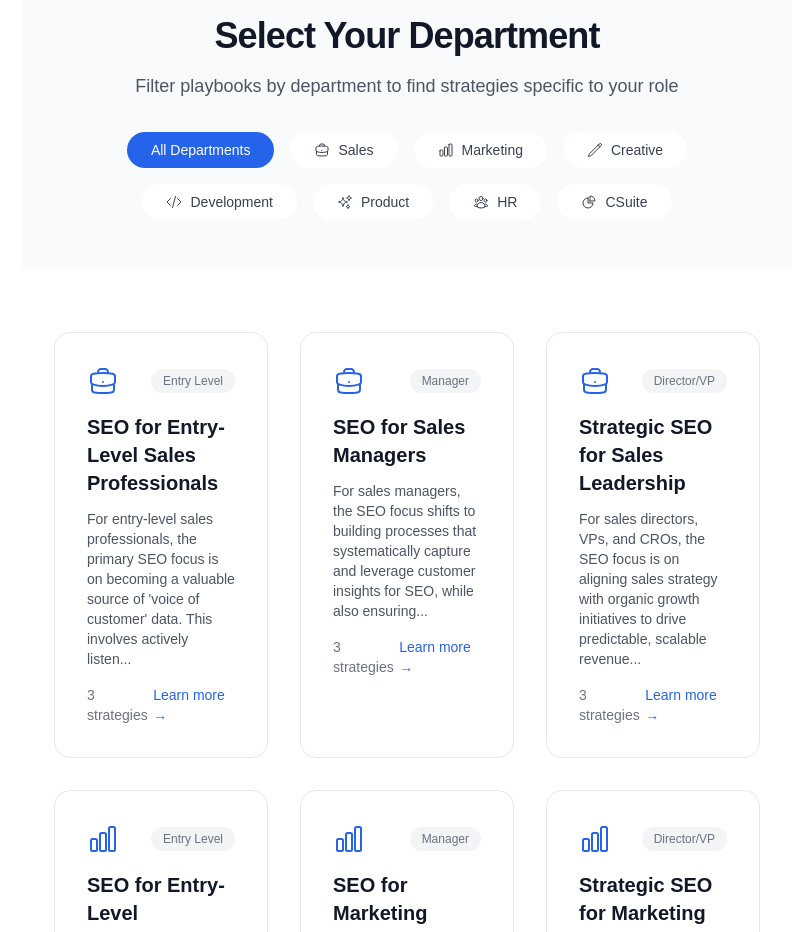
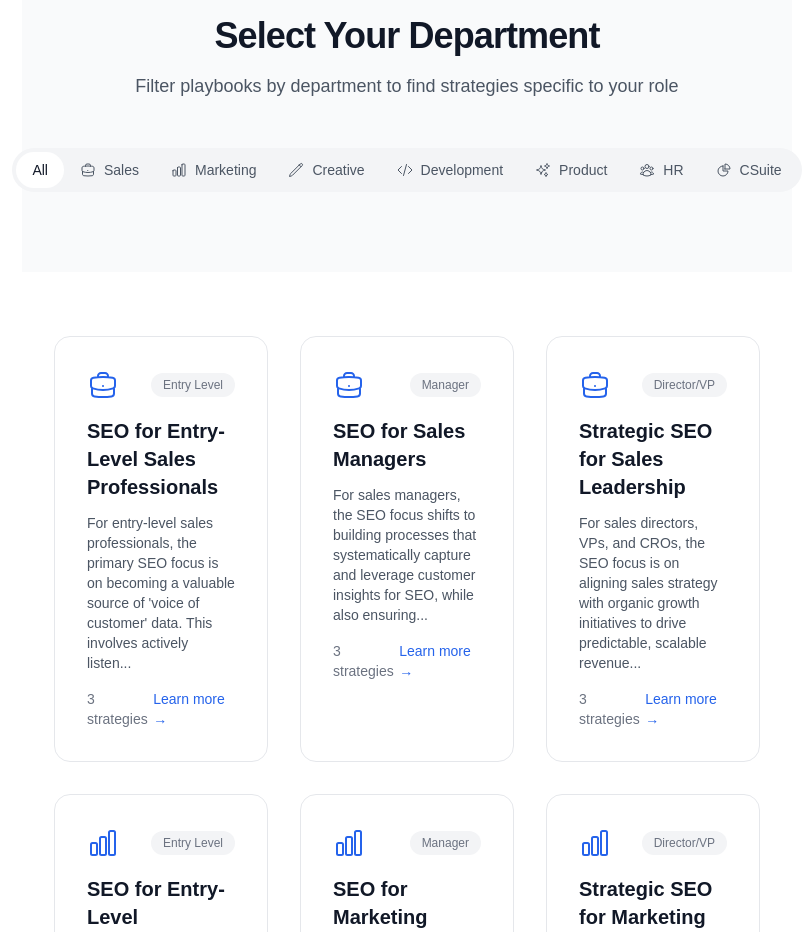
Before and after one commit to b2bvic/seobyrole, a Next.js app: page / in a window 1280 px wide. Shown: the part 920-1852 px from the top of the page, without its empty margins (376-1188 px from the left). Built offline with nearby package versions, Linux system fonts and the light colour scheme; a web font is replaced by a local one.

Commit message:
fix: Correctly fetch data on server and fix homepage JSX

```diff
--- a/src/pages/index.js
+++ b/src/pages/index.js
@@ -1,10 +1,11 @@
-import { useState, useEffect } from 'react'
+import { useState } from 'react'
 import Head from 'next/head'
 import Link from 'next/link'
 import { MagnifyingGlassIcon, DocumentTextIcon, UserGroupIcon, ChartBarIcon, SparklesIcon, BriefcaseIcon, PencilIcon, CodeBracketIcon, ChartPieIcon, UsersIcon } from '@heroicons/react/24/outline'
 import SEOHead from '../components/seo/SEOHead'
 import Layout from '../components/layout/Layout'
-import appData from '../../appData.json'
+import fs from 'fs'
+import path from 'path'
 
 // Department icons mapping
 const departmentIcons = {
@@ -17,14 +18,12 @@ const departmentIcons = {
   CSuite: ChartPieIcon
 }
 
-export default function Home() {
-  const [selectedDepartment, setSelectedDepartment] = useState('all')
-  const [playbooks, setPlaybooks] = useState([])
+export async function getServerSideProps() {
+  const filePath = path.join(process.cwd(), 'appData.json');
+  const fileContent = fs.readFileSync(filePath, 'utf8');
+  const appData = JSON.parse(fileContent);
 
-  // Process departments and create playbooks
-  useEffect(() => {
   const allPlaybooks = []
-
   Object.entries(appData.content).forEach(([dept, deptData]) => {
     if (deptData.introduction) {
       ['entry', 'manager', 'director'].forEach(level => {
@@ -45,19 +44,28 @@ export default function Home() {
     }
   })
 
-    setPlaybooks(allPlaybooks)
-  }, [])
+  const stats = {
+    totalPlaybooks: allPlaybooks.length,
+    departments: Object.keys(appData.content).length,
+    seniorityLevels: 3,
+    actionableStrategies: allPlaybooks.reduce((acc, p) => acc + (p.actionableTasks?.length || 0), 0)
+  }
+
+  return {
+    props: {
+      initialPlaybooks: allPlaybooks,
+      stats,
+      departments: Object.keys(appData.content)
+    }
+  }
+}
+
+export default function Home({ initialPlaybooks, stats, departments }) {
+  const [selectedDepartment, setSelectedDepartment] = useState('all')
 
   const filteredPlaybooks = selectedDepartment === 'all'
-    ? playbooks
-    : playbooks.filter(p => p.department === selectedDepartment)
-
-  const stats = {
-    totalPlaybooks: playbooks.length,
-    departments: Object.keys(appData.content).length,
-    seniorityLevels: 3,
-    actionableStrategies: playbooks.reduce((acc, p) => acc + (p.actionableTasks?.length || 0), 0)
-  }
+    ? initialPlaybooks
+    : initialPlaybooks.filter(p => p.department === selectedDepartment)
 
   return (
     <>
@@ -137,34 +145,30 @@ export default function Home() {
               </p>
             </div>
 
-            <div className="mt-8 flex flex-wrap justify-center gap-4">
+            <div className="mt-12">
+              <div className="flex justify-center mb-8">
+                <div className="flex items-center bg-gray-100 dark:bg-gray-800 rounded-full p-1">
                   <button
                     onClick={() => setSelectedDepartment('all')}
-                className={`rounded-full px-6 py-2 text-sm font-medium transition-colors ${
-                  selectedDepartment === 'all'
-                    ? 'bg-primary-600 text-white'
-                    : 'bg-white dark:bg-gray-700 text-gray-700 dark:text-gray-300 hover:bg-gray-100 dark:hover:bg-gray-600'
-                }`}
+                    className={`px-4 py-2 text-sm font-medium rounded-full transition-colors ${selectedDepartment === 'all' ? 'bg-white dark:bg-gray-700 text-gray-900 dark:text-white' : 'text-gray-600 dark:text-gray-400'}`}
                   >
-                All Departments
+                    All
                   </button>
-              {Object.keys(appData.content).map(dept => {
+                  {departments.map(dept => {
                     const Icon = departmentIcons[dept] || DocumentTextIcon
                     return (
                       <button
                         key={dept}
                         onClick={() => setSelectedDepartment(dept)}
-                    className={`flex items-center gap-2 rounded-full px-6 py-2 text-sm font-medium transition-colors ${
-                      selectedDepartment === dept
-                        ? 'bg-primary-600 text-white'
-                        : 'bg-white dark:bg-gray-700 text-gray-700 dark:text-gray-300 hover:bg-gray-100 dark:hover:bg-gray-600'
-                    }`}
+                        className={`flex items-center gap-2 rounded-full px-4 py-2 text-sm font-medium transition-colors ${selectedDepartment === dept ? 'bg-white dark:bg-gray-700 text-gray-900 dark:text-white' : 'text-gray-600 dark:text-gray-400'}`}
                       >
                         <Icon className="h-4 w-4" />
                         {dept}
                       </button>
                     )
                   })}
+                </div>
+              </div>
             </div>
           </div>
         </section>
@@ -320,8 +324,3 @@ export default function Home() {
     </>
   )
 }
-
-// Disable SSR/SSG to avoid build errors
-export const getServerSideProps = async () => {
-  return { props: {} }
-}
--- a/src/pages/playbook/[slug].js
+++ b/src/pages/playbook/[slug].js
@@ -3,11 +3,18 @@ import Link from 'next/link'
 import { ChevronRightIcon, CheckCircleIcon, PlayIcon, LightBulbIcon } from '@heroicons/react/24/outline'
 import SEOHead from '../../components/seo/SEOHead'
 import Layout from '../../components/layout/Layout'
-import appData from '../../../appData.json'
+import fs from 'fs'
+import path from 'path'
 
 // Use server-side rendering to avoid build errors
 export async function getServerSideProps({ params }) {
   const { slug } = params
+
+  // Read data from JSON file
+  const filePath = path.join(process.cwd(), 'appData.json');
+  const fileContent = fs.readFileSync(filePath, 'utf8');
+  const appData = JSON.parse(fileContent);
+
   const [department, level] = slug.split('-')
 
   // Find the correct department (case-insensitive)
```
Lines whose indentation alone changed are shown as unchanged.
